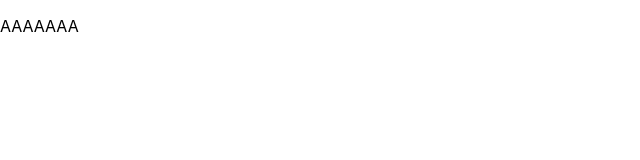
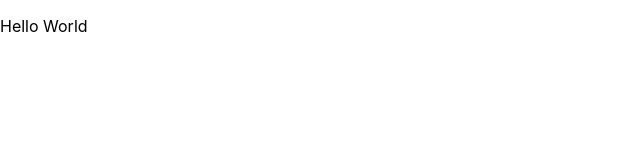
Before and after one commit to egorvert/link_ing, a React (Create React App) app: page / in a window 1280 px wide. Shown: the top 160 px of the page, without its empty margins (0-640 px from the left). Built offline with nearby package versions, Linux system fonts and the light colour scheme; the HTML template or start-up script is replaced by a standard one.

Commit message:
Text change
Hello World

```diff
--- a/src/App.js
+++ b/src/App.js
@@ -1,8 +1,10 @@
+import React from "react";
+
 function App() {
   return (
     <div className="App">
       <header className="App-header">
-        <p>AAAAAAA</p>
+        <p>Hello World</p>
       </header>
     </div>
   );
```
Also changed, not shown: 1 other file (tests, documents, lock files or other folders).
